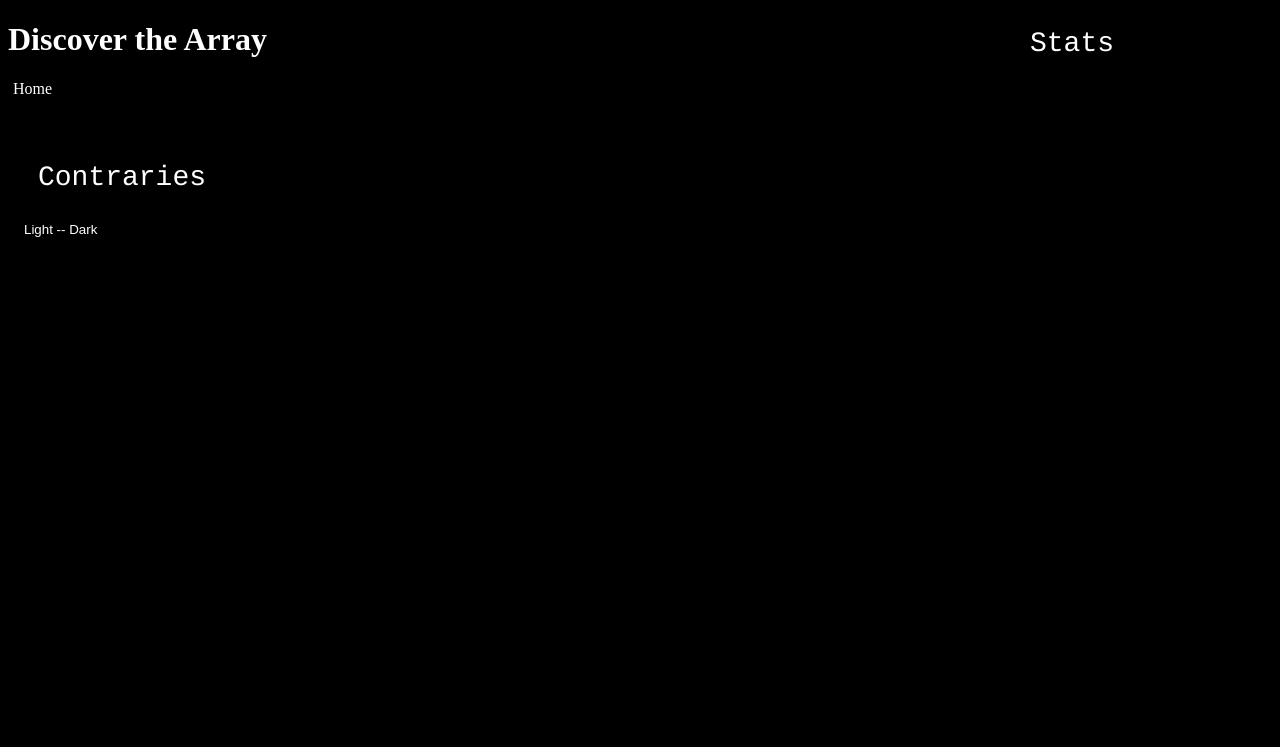
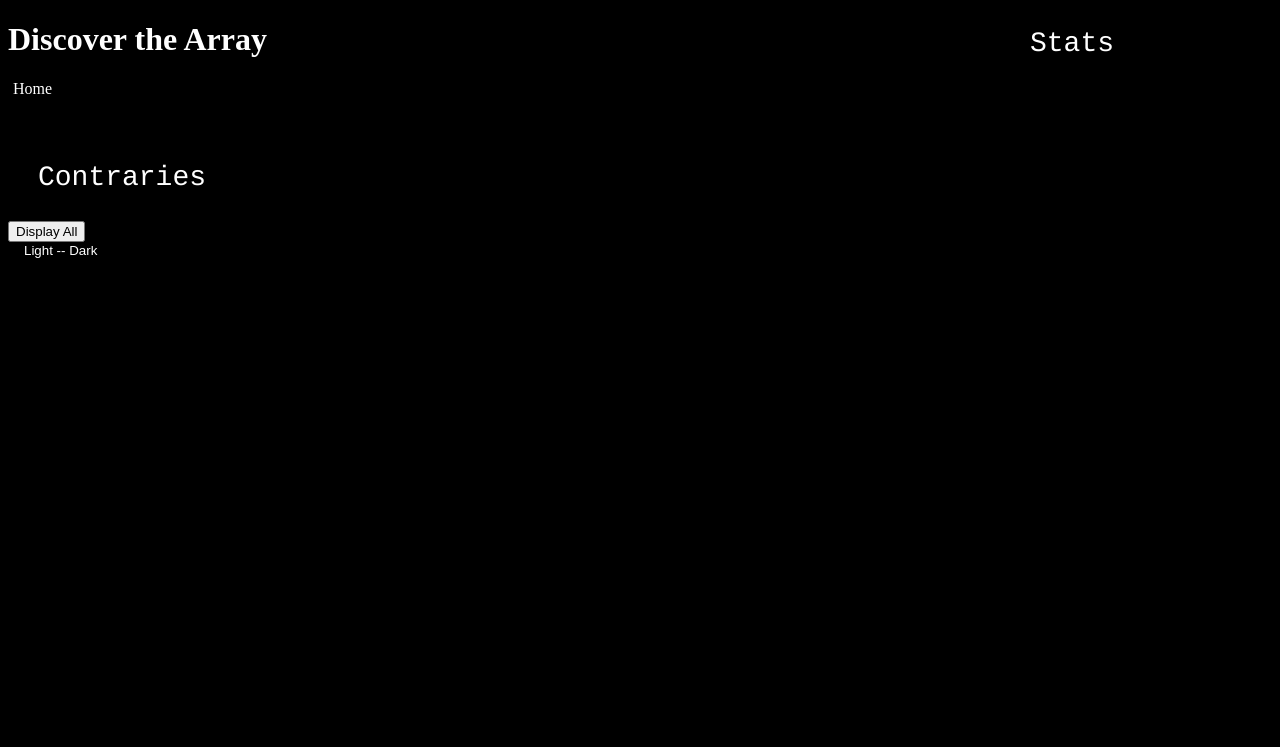
Before and after one commit to pcrowe22/Bibliotech, a plain HTML site: page binary2.0.html in a window 1280 px wide. Shown: the top 747 px of the page. Drawn offline with Linux system fonts and the light colour scheme.

Commit message:
added show all button

```diff
--- a/JavaScript/binaries2.0.js
+++ b/JavaScript/binaries2.0.js
@@ -1356,3 +1356,9 @@ function showStats(contrary) {
     }
   }
 }
+function showAll() {
+  for (var i=0; i<axes.length; i++) {
+    assignPotID(potentialAxes, axes[i].ID1);
+    assignPotID(potentialAxes, axes[i].ID2);
+  }
+}
--- a/binary2.0.html
+++ b/binary2.0.html
@@ -42,6 +42,7 @@
       <br>
       <br>
       <p>Contraries</p>
+      <button id="showAllB" onclick="showAll()">Display All</button>
       <button class="contrButton" id="contr0" style="display: block" onclick="assignPotID(potentialAxes, contr[0])">Light -- Dark</button>
     </div>
     <div style="position: absolute; top: 750px">
```
